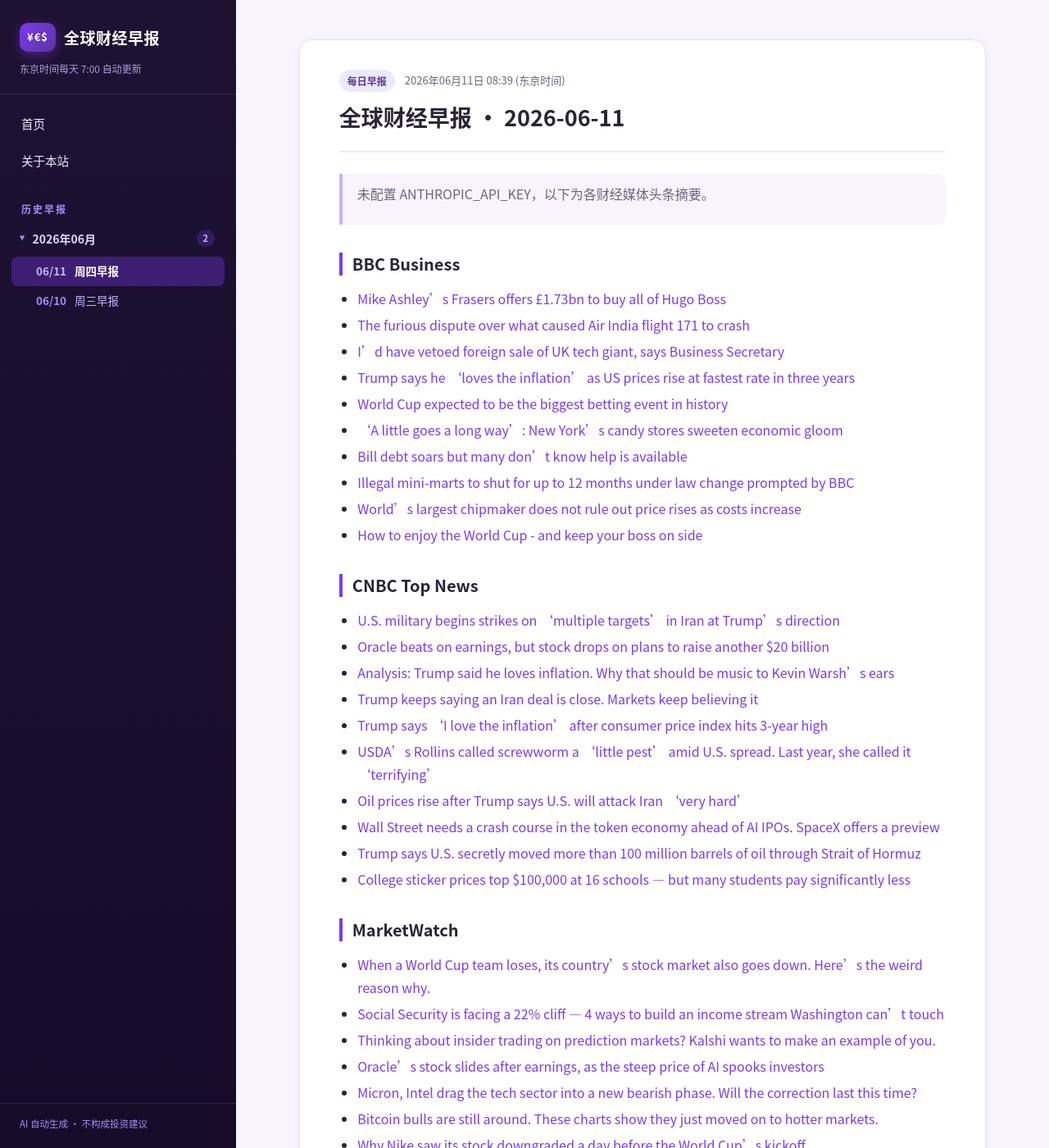
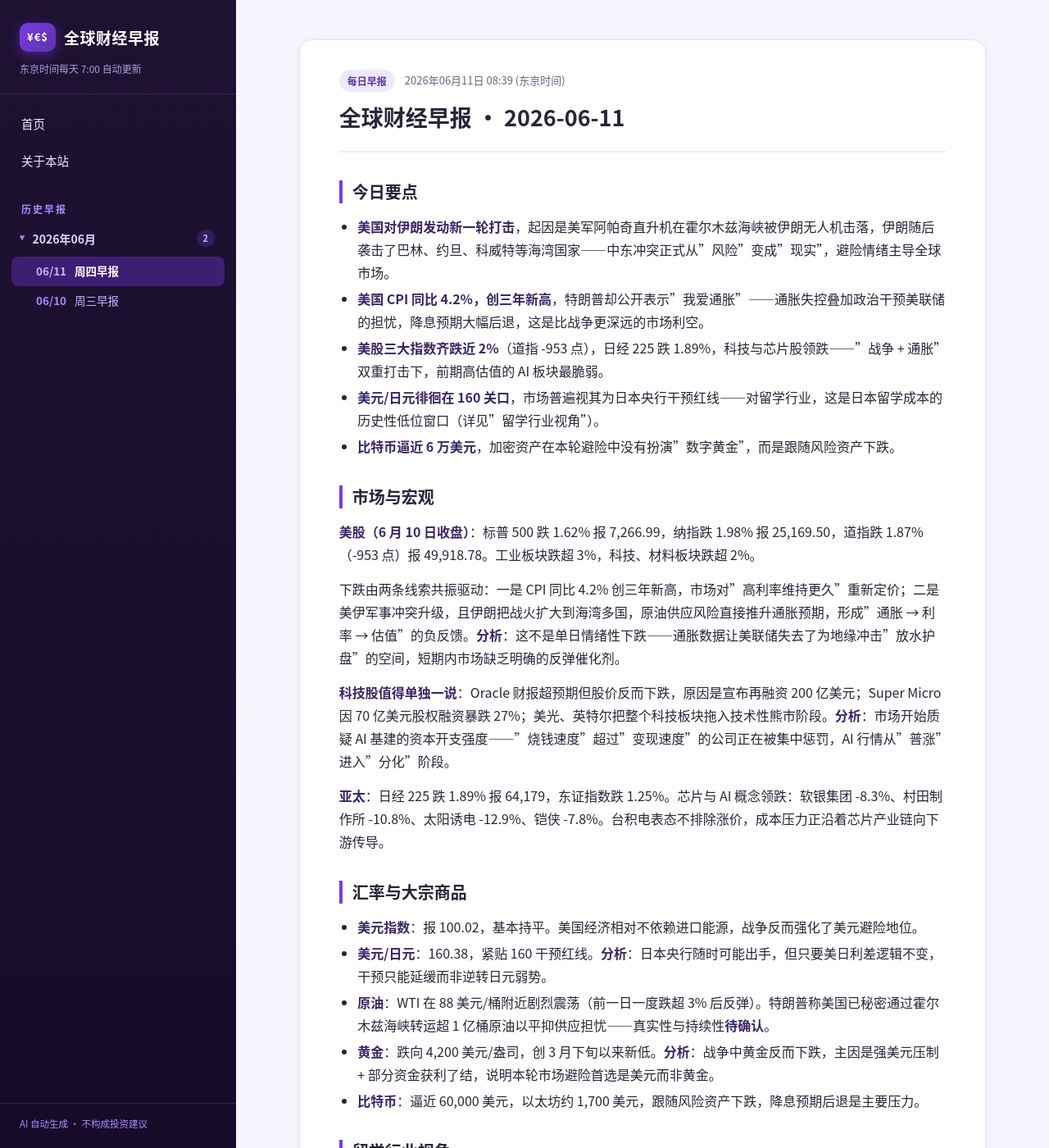
Before and after one commit to yunacami/yunacami.github.io, a Jekyll site: the page built from _posts/2026-06-11-finance-daily.md, in a window 1280 px wide and 1400 px high. Shown: the whole window at 82% size. Built offline with Jekyll 4.4.1, drawn with Linux system fonts in a browser that asks for light colours; some of the changed text lies outside the part shown.

Commit message:
重写 2026-06-11 早报为分析型格式 (#6)
https://claude.ai/code/session_01AyZER8EX6vQNFVr6LGAFGB

Co-authored-by: Claude <noreply@anthropic.com>

```diff
--- a/_posts/2026-06-11-finance-daily.md
+++ b/_posts/2026-06-11-finance-daily.md
@@ -5,43 +5,63 @@ date: 2026-06-11 08:39:22 +0900
 categories: daily
 ---
 
-> 未配置 ANTHROPIC_API_KEY，以下为各财经媒体头条摘要。
+## 今日要点
 
-## BBC Business
+- **美国对伊朗发动新一轮打击**，起因是美军阿帕奇直升机在霍尔木兹海峡被伊朗无人机击落，伊朗随后袭击了巴林、约旦、科威特等海湾国家——中东冲突正式从"风险"变成"现实"，避险情绪主导全球市场。
+- **美国 CPI 同比 4.2%，创三年新高**，特朗普却公开表示"我爱通胀"——通胀失控叠加政治干预美联储的担忧，降息预期大幅后退，这是比战争更深远的市场利空。
+- **美股三大指数齐跌近 2%**（道指 -953 点），日经 225 跌 1.89%，科技与芯片股领跌——"战争 + 通胀"双重打击下，前期高估值的 AI 板块最脆弱。
+- **美元/日元徘徊在 160 关口**，市场普遍视其为日本央行干预红线——对留学行业，这是日本留学成本的历史性低位窗口（详见"留学行业视角"）。
+- **比特币逼近 6 万美元**，加密资产在本轮避险中没有扮演"数字黄金"，而是跟随风险资产下跌。
 
-- [Mike Ashley's Frasers offers £1.73bn to buy all of Hugo Boss](https://www.bbc.com/news/articles/c07y92gplmyo?at_medium=RSS&at_campaign=rss)
-- [The furious dispute over what caused Air India flight 171 to crash](https://www.bbc.com/news/articles/cwyk9exxp2qo?at_medium=RSS&at_campaign=rss)
-- [I'd have vetoed foreign sale of UK tech giant, says Business Secretary](https://www.bbc.com/news/articles/cd0mg79ggm0o?at_medium=RSS&at_campaign=rss)
-- [Trump says he 'loves the inflation' as US prices rise at fastest rate in three years](https://www.bbc.com/news/articles/c0myzxjkw99o?at_medium=RSS&at_campaign=rss)
-- [World Cup expected to be the biggest betting event in history](https://www.bbc.com/news/articles/cwydgwdx83yo?at_medium=RSS&at_campaign=rss)
-- ['A little goes a long way': New York's candy stores sweeten economic gloom](https://www.bbc.com/news/articles/c30ylzlygngo?at_medium=RSS&at_campaign=rss)
-- [Bill debt soars but many don't know help is available](https://www.bbc.com/news/articles/cdjkevgv9rzo?at_medium=RSS&at_campaign=rss)
-- [Illegal mini-marts to shut for up to 12 months under law change prompted by BBC](https://www.bbc.com/news/articles/cqj1rkqqrgro?at_medium=RSS&at_campaign=rss)
-- [World's largest chipmaker does not rule out price rises as costs increase](https://www.bbc.com/news/articles/ce3ez4zzzlvo?at_medium=RSS&at_campaign=rss)
-- [How to enjoy the World Cup - and keep your boss on side](https://www.bbc.com/news/articles/c0r2yldw1vjo?at_medium=RSS&at_campaign=rss)
+## 市场与宏观
 
-## CNBC Top News
+**美股（6 月 10 日收盘）**：标普 500 跌 1.62% 报 7,266.99，纳指跌 1.98% 报 25,169.50，道指跌 1.87%（-953 点）报 49,918.78。工业板块跌超 3%，科技、材料板块跌超 2%。
 
-- [U.S. military begins strikes on 'multiple targets' in Iran at Trump's direction](https://www.cnbc.com/2026/06/10/trump-iran-war-attacks-deal.html)
-- [Oracle beats on earnings, but stock drops on plans to raise another $20 billion](https://www.cnbc.com/2026/06/10/oracle-orcl-q4-earnings-report-2026.html)
-- [Analysis: Trump said he loves inflation. Why that should be music to Kevin Warsh's ears](https://www.cnbc.com/2026/06/10/trump-inflation-fed-chair-kevin-warsh-analysis.html)
-- [Trump keeps saying an Iran deal is close. Markets keep believing it](https://www.cnbc.com/2026/06/10/trump-iran-deal-oil-markets-stocks.html)
-- [Trump says 'I love the inflation' after consumer price index hits 3-year high](https://www.cnbc.com/2026/06/10/trump-inflation-cpi-iran-oil.html)
-- [USDA's Rollins called screwworm a 'little pest' amid U.S. spread. Last year, she called it 'terrifying'](https://www.cnbc.com/2026/06/10/usda-screwworm-rollins.html)
-- [Oil prices rise after Trump says U.S. will attack Iran 'very hard'](https://www.cnbc.com/2026/06/10/oil-price-us-completes-iran-strikes-after-apache-helicopter-attack.html)
-- [Wall Street needs a crash course in the token economy ahead of AI IPOs. SpaceX offers a preview](https://www.cnbc.com/2026/06/10/wall-street-needs-crash-course-in-tokens-ahead-openai-anthropic-ipos.html)
-- [Trump says U.S. secretly moved more than 100 million barrels of oil through Strait of Hormuz](https://www.cnbc.com/2026/06/10/trump-strait-hormuz-iran-oil-tanker-navy.html)
-- [College sticker prices top $100,000 at 16 schools — but many students pay significantly less](https://www.cnbc.com/2026/06/10/college-six-figure-sticker-price.html)
+下跌由两条线索共振驱动：一是 CPI 同比 4.2% 创三年新高，市场对"高利率维持更久"重新定价；二是美伊军事冲突升级，且伊朗把战火扩大到海湾多国，原油供应风险直接推升通胀预期，形成"通胀 → 利率 → 估值"的负反馈。**分析**：这不是单日情绪性下跌——通胀数据让美联储失去了为地缘冲击"放水护盘"的空间，短期内市场缺乏明确的反弹催化剂。
 
-## MarketWatch
+**科技股值得单独一说**：Oracle 财报超预期但股价反而下跌，原因是宣布再融资 200 亿美元；Super Micro 因 70 亿美元股权融资暴跌 27%；美光、英特尔把整个科技板块拖入技术性熊市阶段。**分析**：市场开始质疑 AI 基建的资本开支强度——"烧钱速度"超过"变现速度"的公司正在被集中惩罚，AI 行情从"普涨"进入"分化"阶段。
 
-- [When a World Cup team loses, its country’s stock market also goes down. Here’s the weird reason why.](https://www.marketwatch.com/story/the-weird-reason-why-a-teams-world-cup-loss-can-trigger-a-sharp-drop-in-stock-prices-ac385f51?mod=mw_rss_topstories)
-- [Social Security is facing a 22% cliff — 4 ways to build an income stream Washington can’t touch](https://www.marketwatch.com/story/social-security-could-face-an-automatic-22-cut-in-2032-these-4-moves-will-protect-your-retirement-a00f9463?mod=mw_rss_topstories)
-- [Thinking about insider trading on prediction markets? Kalshi wants to make an example of you.](https://www.marketwatch.com/story/thinking-about-insider-trading-on-prediction-markets-kalshi-wants-to-make-an-example-of-you-74d50486?mod=mw_rss_topstories)
-- [Oracle’s stock slides after earnings, as the steep price of AI spooks investors](https://www.marketwatch.com/story/oracles-stock-slides-after-earnings-as-the-steep-price-of-ai-spooks-investors-0653b309?mod=mw_rss_topstories)
-- [Micron, Intel drag the tech sector into a new bearish phase. Will the correction last this time?](https://www.marketwatch.com/story/micron-intel-drag-the-tech-sector-into-a-new-bearish-phase-will-the-correction-last-this-time-9ba4f3f5?mod=mw_rss_topstories)
-- [Bitcoin bulls are still around. These charts show they just moved on to hotter markets.](https://www.marketwatch.com/story/bitcoin-bulls-are-still-around-these-charts-show-they-just-moved-on-to-hotter-markets-8e04c48c?mod=mw_rss_topstories)
-- [Why Nike saw its stock downgraded a day before the World Cup’s kickoff](https://www.marketwatch.com/story/nike-has-just-had-its-stock-downgraded-one-day-before-the-world-cup-starts-0ac8cd74?mod=mw_rss_topstories)
-- [Sports betting is taking a bite out of gamblers’ grocery budgets, new research suggests](https://www.marketwatch.com/story/sports-betting-is-taking-a-bite-out-of-gamblers-grocery-budgets-new-research-suggests-be741857?mod=mw_rss_topstories)
-- [Worried that big IPOs will torpedo the stock market? These factors suggest otherwise.](https://www.marketwatch.com/story/worried-that-big-ipos-will-torpedo-the-stock-market-these-factors-may-suggest-otherwise-cfb3db50?mod=mw_rss_topstories)
-- [‘It will not bring you happiness’: I have advice for your single, childless 62-year-old multimillionaire reader](https://www.marketwatch.com/story/it-will-not-bring-you-happiness-i-have-advice-for-your-single-childless-62-year-old-multimillionaire-reader-1cb6a09f?mod=mw_rss_topstories)
+**亚太**：日经 225 跌 1.89% 报 64,179，东证指数跌 1.25%。芯片与 AI 概念领跌：软银集团 -8.3%、村田制作所 -10.8%、太阳诱电 -12.9%、铠侠 -7.8%。台积电表态不排除涨价，成本压力正沿着芯片产业链向下游传导。
+
+## 汇率与大宗商品
+
+- **美元指数**：报 100.02，基本持平。美国经济相对不依赖进口能源，战争反而强化了美元避险地位。
+- **美元/日元**：160.38，紧贴 160 干预红线。**分析**：日本央行随时可能出手，但只要美日利差逻辑不变，干预只能延缓而非逆转日元弱势。
+- **原油**：WTI 在 88 美元/桶附近剧烈震荡（前一日一度跌超 3% 后反弹）。特朗普称美国已秘密通过霍尔木兹海峡转运超 1 亿桶原油以平抑供应担忧——真实性与持续性**待确认**。
+- **黄金**：跌向 4,200 美元/盎司，创 3 月下旬以来新低。**分析**：战争中黄金反而下跌，主因是强美元压制 + 部分资金获利了结，说明本轮市场避险首选是美元而非黄金。
+- **比特币**：逼近 60,000 美元，以太坊约 1,700 美元，跟随风险资产下跌，降息预期后退是主要压力。
+
+## 留学行业视角
+
+**汇率端，目的地成本出现历史性分化**：
+
+- **日本（机会）**：日元 160 处于数十年低位，赴日留学的学费和生活成本对人民币家庭是显著折扣。**分析**：可以把"日元成本窗口"做成获客主题——但要向家长提示日本央行干预风险，若日元回到 140-150 区间，成本优势会收窄约一成。
+- **美国（压力）**：强美元 + 美国本土通胀 4.2%，学费之外的生活成本双重上涨；叠加美伊战争带来的安全顾虑情绪，美国线咨询可能面临更多观望。
+- 英、加、澳货币当日无大幅波动，短期内相对成为"中性选项"。
+
+**学费信号**：CNBC 报道美国已有 16 所大学的标价（sticker price）突破 10 万美元/年，但多数学生实际支付远低于标价。**分析**：这对留学机构是双面信息——"10 万美元"的新闻标题会吓退一部分中产家庭，但"净价远低于标价"恰恰意味着奖学金规划、Financial Aid 申请咨询的价值上升，是服务深化和客单价提升的切入点。
+
+**地缘与政策**：英国商务大臣公开表示"本会否决英国科技巨头被外资收购"，保护主义情绪在欧洲蔓延。**推测**：若这种情绪延伸到高校与科研领域（敏感专业审查收紧），可能影响 STEM 方向国际学生的签证与就业通道，值得跟踪英国后续政策。
+
+## 机会雷达
+
+1. **AI 应用层洗牌期的"卖水人"机会**。信号：Oracle、Super Micro 因资本开支被惩罚，资金从 AI 基建撤向确定性更高的应用与服务。**分析**：对个人创业者，重资产 AI 基建已无入场机会，但"AI + 垂直行业服务"（包括 AI 选校规划、文书辅助、签证材料预审这类留学场景）切入成本低、与既有业务协同强，正处于窗口期。
+2. **体育消费经济**。信号：世界杯开幕在即，预计成为史上最大规模博彩事件，各类世界杯消费研究密集出现。**分析**：赛事经济会外溢到跨境旅游、短期游学、体育奖学金申请等场景，留学机构可借势做"体育留学/营地"类轻产品测试市场。
+3. **预测市场走向主流**。信号：Kalshi 高调打击预测市场内幕交易，说明事件合约市场已大到需要监管的程度。**推测**：预测市场正在成为新的零售金融入口，相关的内容、教育、数据服务存在早期机会——但国内合规风险高，更适合观察而非介入。
+
+## 今日关注
+
+- **美伊局势**：伊朗是否进一步报复、霍尔木兹海峡航运是否受阻——直接决定油价与全球风险偏好。
+- **日元 160 关口**：日本财务省/央行是否口头或实际干预。
+- **世界杯开幕**：消费、博彩、广告板块的事件性行情。
+- **AI 资本开支讨论发酵**：关注后续芯片股财报指引是否继续下修。
+
+## 参考来源
+
+- [TheStreet: Dow dips 900 points as U.S. signals more strikes in Iran](https://www.thestreet.com/stock-market-today/stock-market-today-dow-jones-sp-500-nasdaq-updates-june-10-2026)
+- [CNBC: Dollar steadies following U.S. strikes on Iran](https://www.cnbc.com/amp/2026/06/10/dollar-steadies-following-us-strikes-on-iran-and-ahead-of-inflation-data.html)
+- [CNBC: College sticker prices top $100,000 at 16 schools](https://www.cnbc.com/2026/06/10/college-six-figure-sticker-price.html)
+- [Trading Economics: 原油 / 黄金 / 日股行情](https://tradingeconomics.com/commodity/crude-oil)
+- [Fortune: Bitcoin price June 10, 2026](https://fortune.com/article/price-of-bitcoin-06-10-2026/)
+
+*本文由 AI 自动生成，不构成投资建议。*
```
